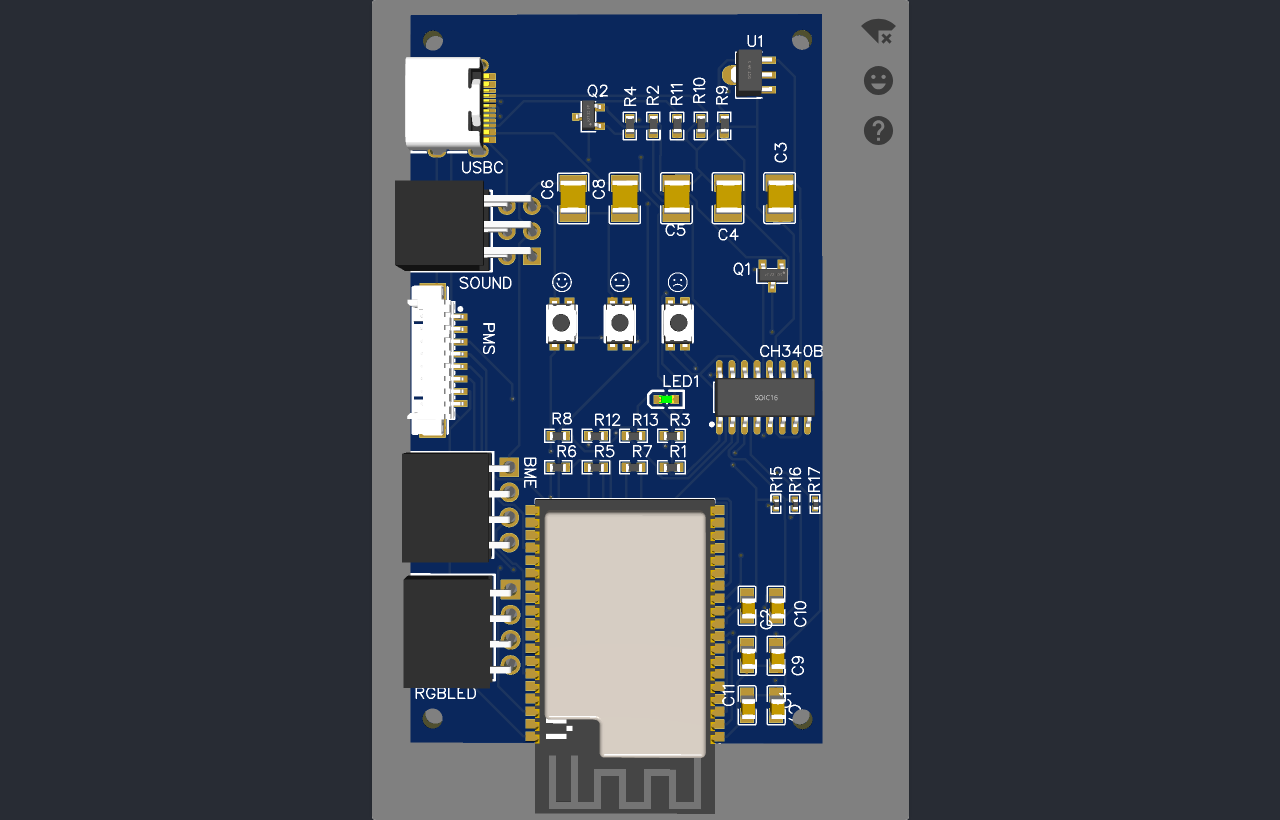
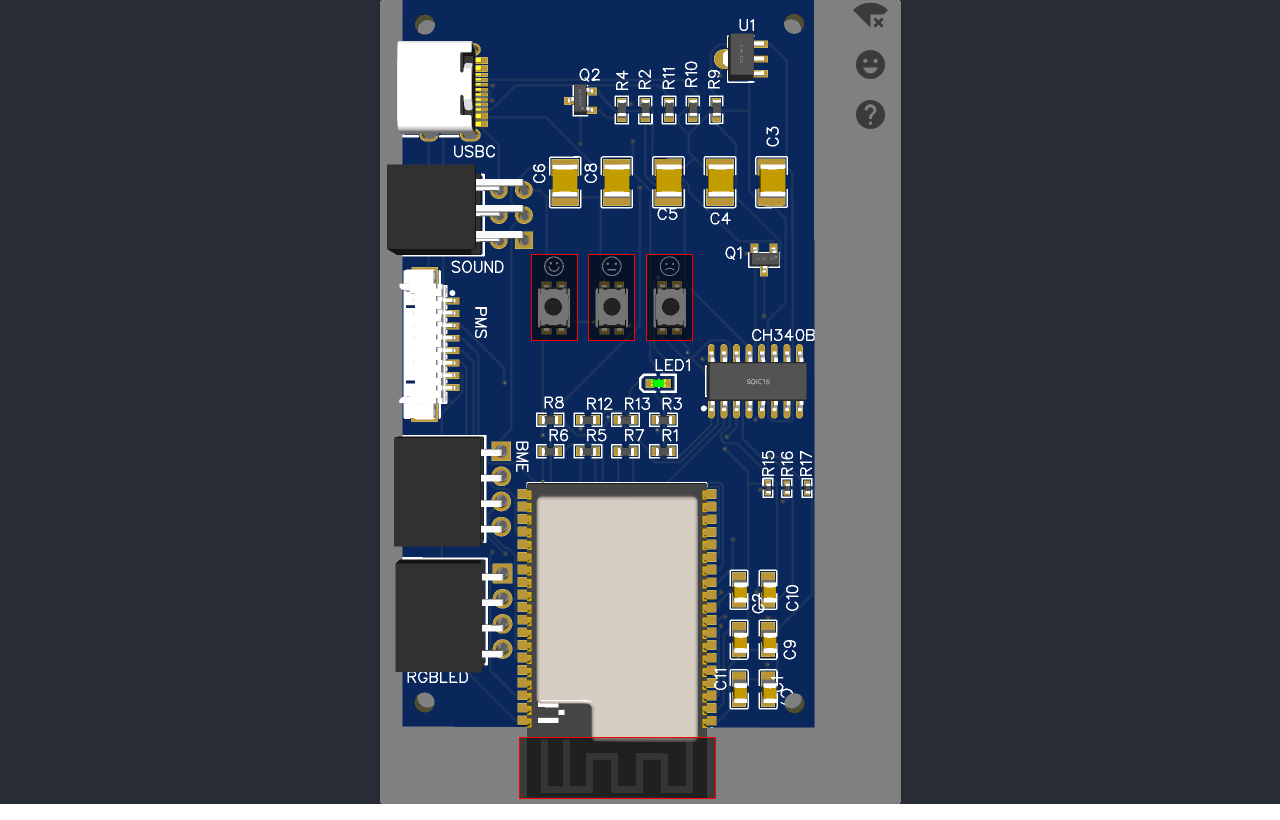
Before and after one commit to HealthyMindTech/oversundet-node, a React (Create React App) app: page / in a window 1280 px wide. Built offline with nearby package versions, Linux system fonts and the light colour scheme.

Commit message:
add location mappings

```diff
--- a/package.json
+++ b/package.json
@@ -12,6 +12,7 @@
     "@testing-library/user-event": "^13.5.0",
     "react": "^17.0.2",
     "react-dom": "^17.0.2",
+    "react-router-dom": "^6.2.1",
     "react-scripts": "5.0.0",
     "web-vitals": "^2.1.2"
   },
--- a/src/App.js
+++ b/src/App.js
@@ -8,6 +8,7 @@ import SignalWifiConnectedNoInternet4Icon from '@mui/icons-material/SignalWifiCo
 // import SignalWifiStatusbar4BarIcon from '@mui/icons-material/SignalWifiStatusbar4Bar';
 import EmojiEmotionsIcon from '@mui/icons-material/EmojiEmotions';
 
+import { Box, Link } from '@mui/material';
 
 function App() {
   return (
@@ -15,29 +16,111 @@ function App() {
       <header className="App-header">
           <Card>
             <CardActionArea>
+            </CardActionArea>
+              <Grid container direction="row" spacing={2}>
+                <Box sx={{ position: 'relative' }}>
                   <CardMedia
                       component="img"
                       image={pcb_image}
                       alt="pcb"
                   />
-              <Grid container>
-                {/* if connected use */}
-                {/* <SignalWifiStatusbar4BarIcon fontSize="large" style={{ position: "absolute", top: "5px", right: "5px" }}/> */}
+
                   <IconButton style={{ position: "absolute", top: "5px", right: "5px" }}>
                     <SignalWifiConnectedNoInternet4Icon fontSize="large"/>
                   </IconButton>
-                <IconButton style={{ position: "absolute", top: "55px", right: "5px" }}>
+                  <Link href="/">
+                    <Box
+                      sx={{
+                        position: 'absolute',
+                        bottom: 5,
+                        left: 155,
+                        width: 175,
+                        height: 40,
+                        border: '1px solid #F00',
+                        bgcolor: 'rgba(0, 0, 0, 0.54)',
+                        color: 'white',
+                        padding: '10px',
+                      }}
+                    >
+                    </Box>
+                  </Link>
+
+                  <IconButton style={{ position: "absolute", top: "55px", right: "5px" }}
+                    tooltip="How are ya?">
                     <EmojiEmotionsIcon fontSize="large"/>
                   </IconButton>
-                <IconButton style={{ position: "absolute", top: "105px", right: "5px" }}>
+
+                  <Link href="/">
+                    <Box label="😀"
+                      sx={{
+                        position: 'absolute',
+                        top: 270,
+                        left: 167,
+                        width: 25,
+                        height: 65,
+                        border: '1px solid #F00',
+                        bgcolor: 'rgba(0, 0, 0, 0.54)',
+                        color: 'white',
+                        padding: '10px',
+                      }}
+                    >
+                    </Box>
+                  </Link>
+
+                  <Link href="/">
+                    <Box label="😐"
+                      sx={{
+                        position: 'absolute',
+                        top: 270,
+                        left: 224,
+                        width: 25,
+                        height: 65,
+                        border: '1px solid #F00',
+                        bgcolor: 'rgba(0, 0, 0, 0.54)',
+                        color: 'white',
+                        padding: '10px',
+                      }}
+                    >
+                    </Box>
+                  </Link>
+
+                  <Link href="/">
+                    <Box label="😥"
+                      sx={{
+                        position: 'absolute',
+                        top: 270,
+                        left: 282,
+                        width: 25,
+                        height: 65,
+                        border: '1px solid #F00',
+                        bgcolor: 'rgba(0, 0, 0, 0.54)',
+                        color: 'white',
+                        padding: '10px',
+                      }}
+                    >
+                    </Box>
+                  </Link>
+
+                  <Link href="https://discord.gg/45cjemQa">
+                    <IconButton style={{ position: "absolute", top: "105px", right: "5px" }}
+                      tooltip="Questions?">
                       <HelpIcon fontSize="large"/>
                     </IconButton>
+                  </Link>
+                </Box>
+                {/* if connected use */}
+                {/* <SignalWifiStatusbar4BarIcon fontSize="large" style={{ position: "absolute", top: "5px", right: "5px" }}/> */}
+
+
               </Grid>
-            </CardActionArea>
+
+
+
           </Card>
       </header>
     </div>
   );
 }
 
+
 export default App;
```
Also changed, not shown: 1 other file (tests, documents, lock files or other folders). Lines whose indentation alone changed are shown as unchanged.
